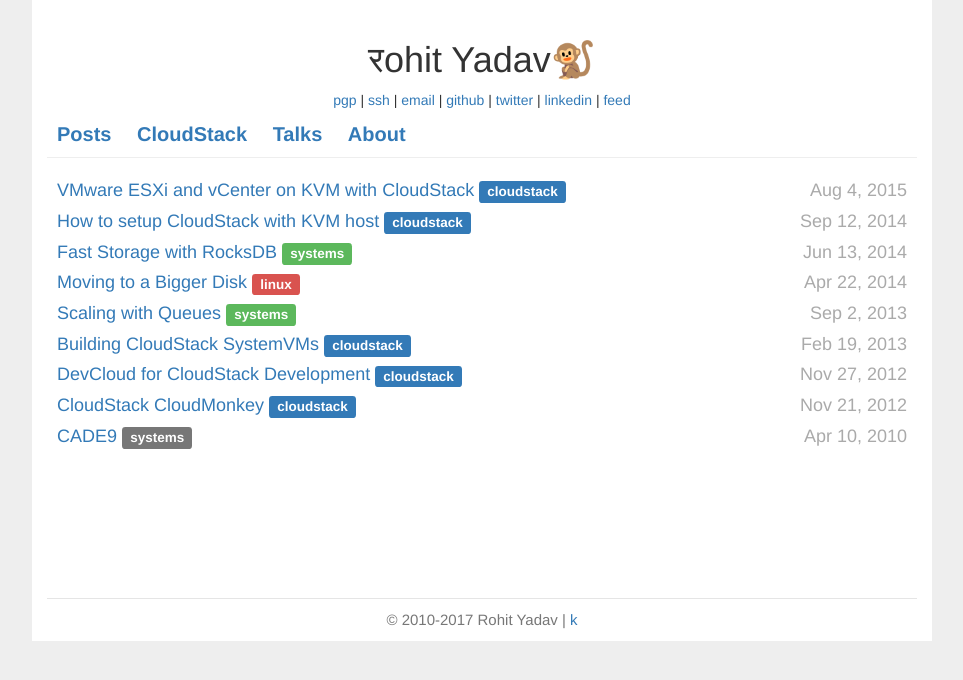
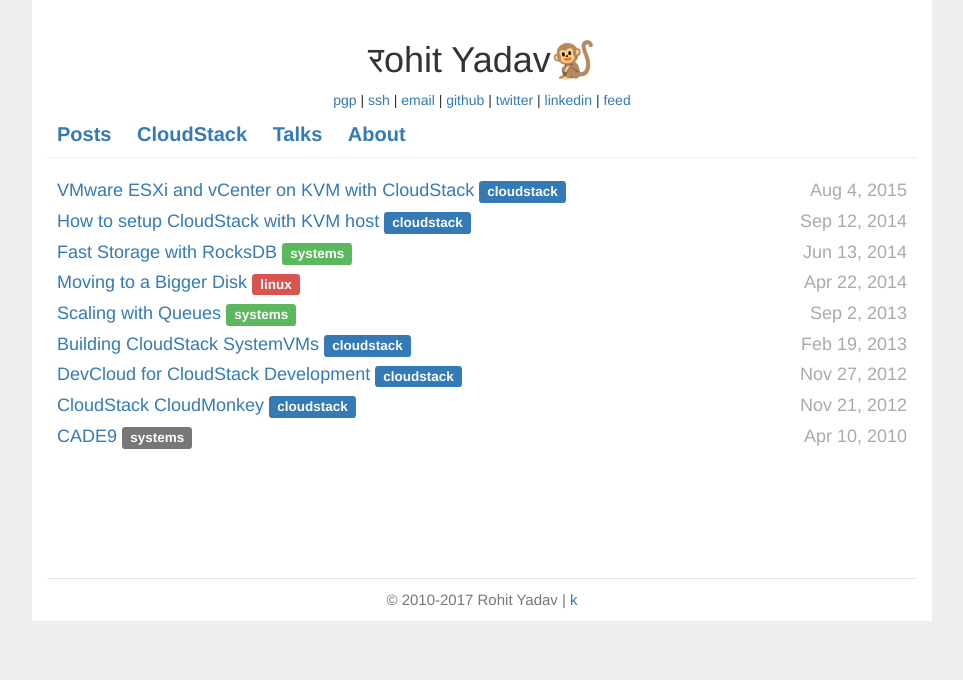
Before and after one commit to rohityadavcloud/rohityadavcloud.github.io, a Jekyll site: the page built from index.md, in a window 1280 px wide. Shown: the top 680 px of the page, without its empty margins (158-1121 px from the left). Built offline with Jekyll 4.4.1, drawn with Linux system fonts in a browser that asks for light colours.

Commit message:
reduce min height
Signed-off-by: Rohit Yadav <rohit@yadav.xyz>

```diff
--- a/assets/main.css
+++ b/assets/main.css
@@ -49,7 +49,7 @@
 .page-content {
   padding-left: 10px;
   padding-right: 10px;
-  min-height: 420px;
+  min-height: 400px;
 }
 
 .post-meta {
```
